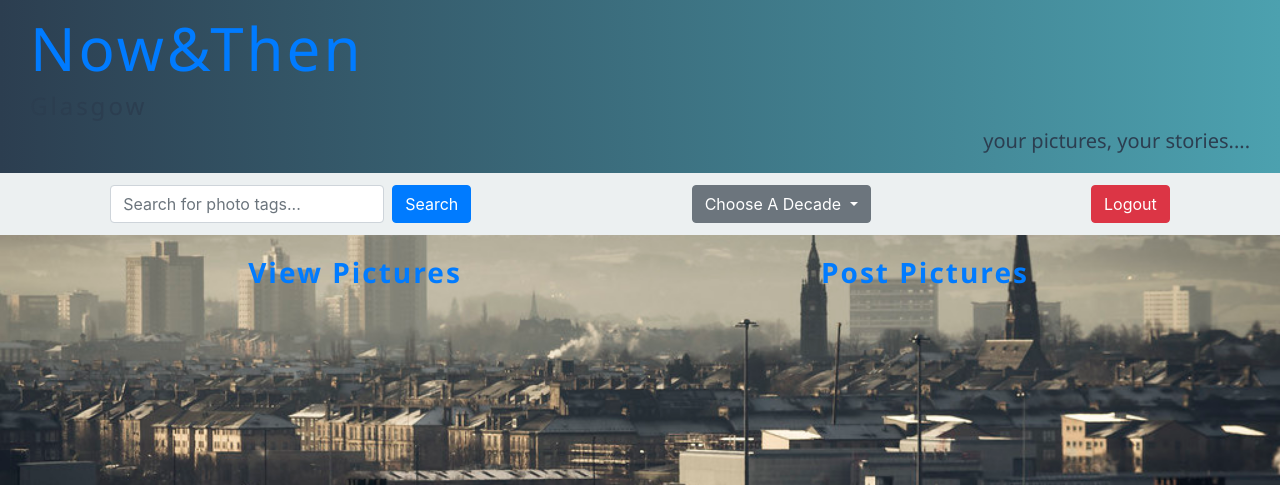
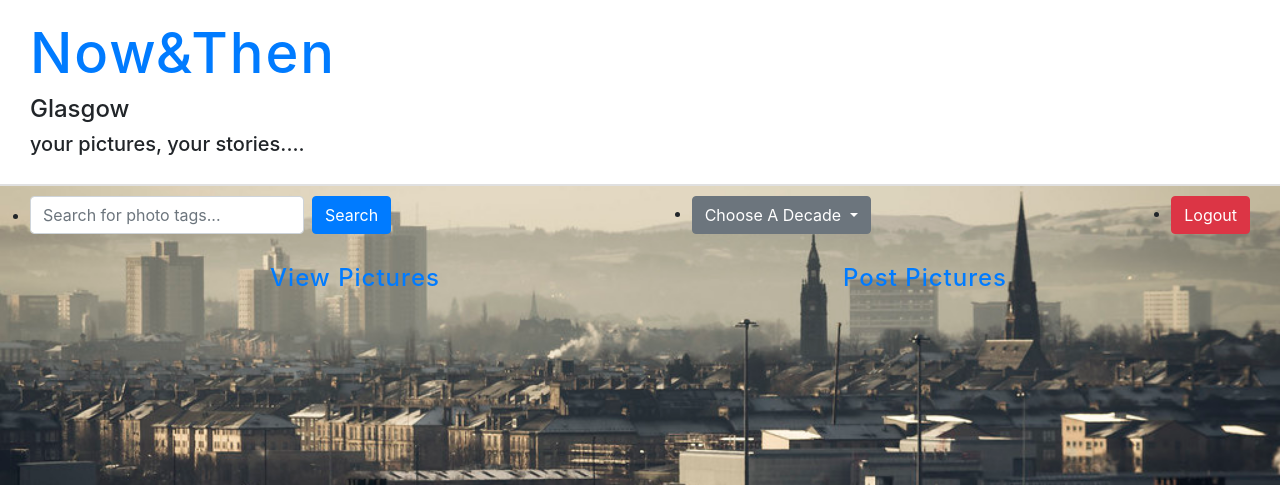
Before and after one commit to JeffW12345/glasgow-now-and-then, a Django app: page / in a window 1280 px wide. Shown: the top 485 px of the page. Run offline with Django 5.2, Linux system fonts and the light colour scheme; the visitor is signed in with stand-in values (Sample User, id 1); some libraries are stand-ins or nearby versions.

Commit message:
Update styles.css

```diff
--- a/now_and_then_project/glasgow_now_and_then_app/static/css/styles.css
+++ b/now_and_then_project/glasgow_now_and_then_app/static/css/styles.css
@@ -1,138 +1,97 @@
+/* GENERAL */
+body {
+  font-family: 'Segoe UI', sans-serif;
+  margin: 0;
+  background-color: #f7f9fb;
+}
+
+/* TITLE */
 h1 {
-  font-family: 'Segoe UI', Tahoma, sans-serif;
-  color: #2C3E50;
-  letter-spacing: 3px;
-  line-height: 1.6;
+  color: #1B4965;
+  letter-spacing: 2px;
+  margin: 0;
 }
 
 .bigFont {
-  font-size: 60px;
+  font-size: 56px;
+  font-weight: 600;
+}
+
+.brownText {
+  color: #5FA8D3;
+  font-size: 24px;
+  letter-spacing: 1px;
+}
+
+/* HEADER (BIG CHANGE) */
+header {
+  background-color: white;                  /* ← instead of black */
+  border-bottom: 2px solid #E0E0E0;
+  padding: 20px 30px;
+}
+
+/* NAV */
+nav {
+  background-color: transparent;            /* ← remove grey bar */
+}
+
+/* NAV LAYOUT */
+.navigation {
+  display: flex;
+  justify-content: space-between;           /* ← important */
+  align-items: center;
+  padding: 10px 30px;
+}
+
+/* LINKS */
+a {
+  color: #1B4965;
+  text-decoration: none;
   font-weight: 500;
 }
 
-.brownText {
-  font-family: 'Segoe UI', Tahoma, sans-serif;
-  color: #34495E;
-  font-size: 28px;
-  font-weight: 600;
-  letter-spacing: 2px;
+a:hover {
+  color: #5FA8D3;
 }
 
-h4 {
-  font-family: 'Segoe UI', Tahoma, sans-serif;
-  color: #2C3E50;
-  letter-spacing: 3px;
-  line-height: 1.6;
+/* BUTTON STYLE IMPROVEMENT */
+button, .dropbtn {
+  background-color: #5FA8D3;
+  color: white;
+  border: none;
+  padding: 8px 14px;
+  border-radius: 6px;
+  transition: background 0.2s;
 }
 
-h5 {
-  font-family: 'Segoe UI', Tahoma, sans-serif;
-  color: #2C3E50;
-  line-height: 1.6;
-  text-align: right;
+button:hover, .dropbtn:hover {
+  background-color: #1B4965;
 }
 
-/* HEADER */
-header {
-  background: linear-gradient(90deg, #2C3E50, #4CA1AF);
-  padding: 12px 30px;
+/* HERO TEXT (VIEW / POST) */
+h2 {
   color: white;
-}
-
-/* NAVIGATION */
-nav {
-  background-color: #ECF0F1;
-}
-
-ul {
-  list-style-type: none;
-  margin: 0;
-  padding: 0;
-}
-
-li {
-  display: inline;
-}
-
-a {
-  color: #2C3E50;
-  text-decoration: none;
-  transition: color 0.2s;
-}
-
-a:hover {
-  color: #4CA1AF;
-}
-
-.navigation {
-  display: flex;
-  justify-content: space-around;
-  padding: 12px 0;
-}
-
-.vertical {
-  vertical-align: middle;
+  font-weight: 600;
+  text-shadow: 1px 1px 4px rgba(0,0,0,0.5);
 }
 
 /* DROPDOWN */
-.dropbtn {
-  background-color: white;
-  color: #2C3E50;
-  padding: 10px;
-  font-size: 12px;
+.dropdown-content {
+  border-radius: 6px;
   border: 1px solid #ddd;
-  border-radius: 5px;
-}
-
-.dropdown {
-  position: relative;
-  display: inline-block;
-}
-
-.dropdown-content {
-  display: none;
-  position: absolute;
-  background-color: white;
-  min-width: 160px;
-  box-shadow: 0px 8px 16px rgba(0, 0, 0, 0.1);
-  z-index: 1;
-  border-radius: 5px;
-}
-
-.dropdown-content a {
-  color: #2C3E50;
-  padding: 10px 14px;
-  display: block;
-}
-
-.dropdown-content a:hover {
-  background-color: #f2f2f2;
-}
-
-.dropdown:hover .dropdown-content {
-  display: block;
-}
-
-.dropdown:hover .dropbtn {
-  background-color: #4CA1AF;
-  color: white;
-}
-
-/* ICON INTERACTIONS */
-.collapse-content .fa.fa-heart:hover {
-  color: #e74c3c !important;
-}
-
-.collapse-content .fa.fa-share-alt:hover {
-  color: #2980b9 !important;
 }
 
 /* TEXTAREA */
 textarea {
-  width: 100%;
-  box-sizing: border-box;
-  height: auto;
+  border-radius: 6px;
+  border: 1px solid #ccc;
   padding: 10px;
-  border: 1px solid #ddd;
-  border-radius: 5px;
 }
+
+/* OPTIONAL: IMAGE OVERLAY IMPROVEMENT */
+.hero-overlay {
+  background: linear-gradient(
+    rgba(0,0,0,0.2),
+    rgba(0,0,0,0.5)
+  );
+}
```
